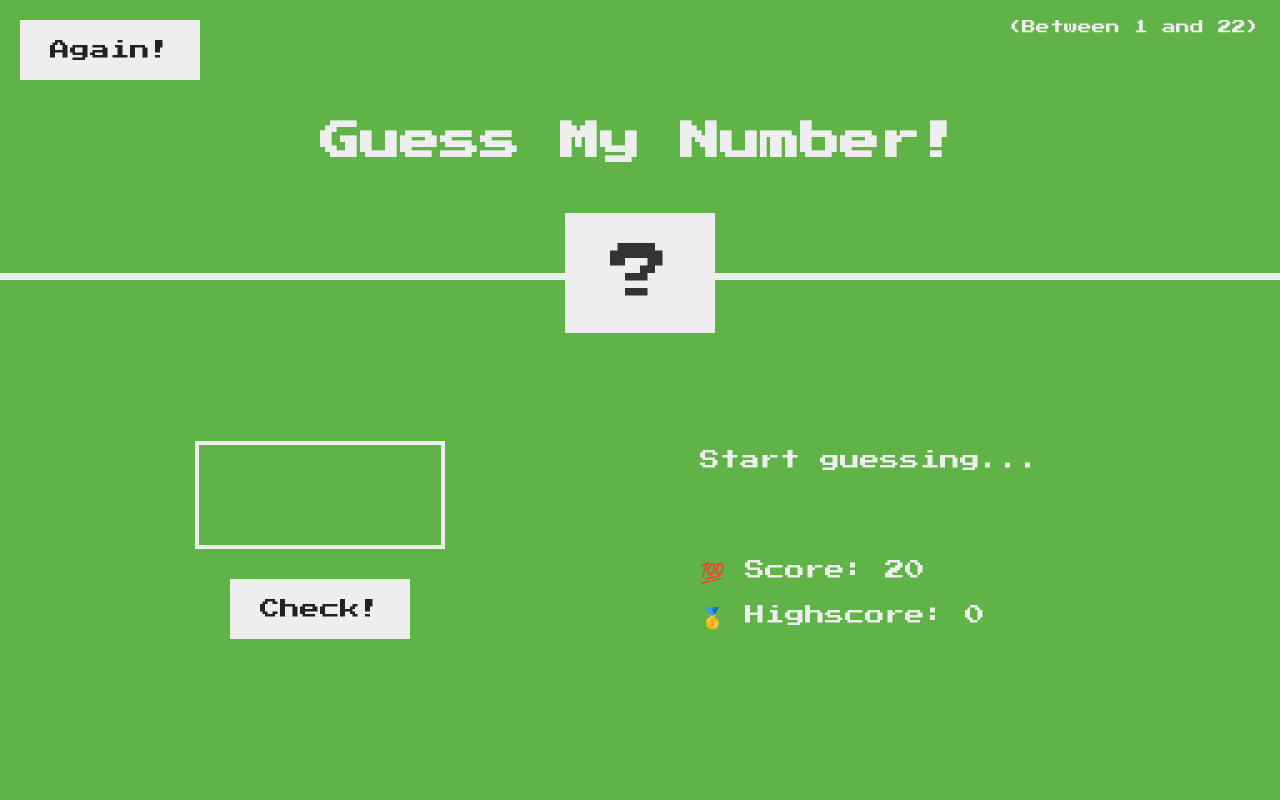
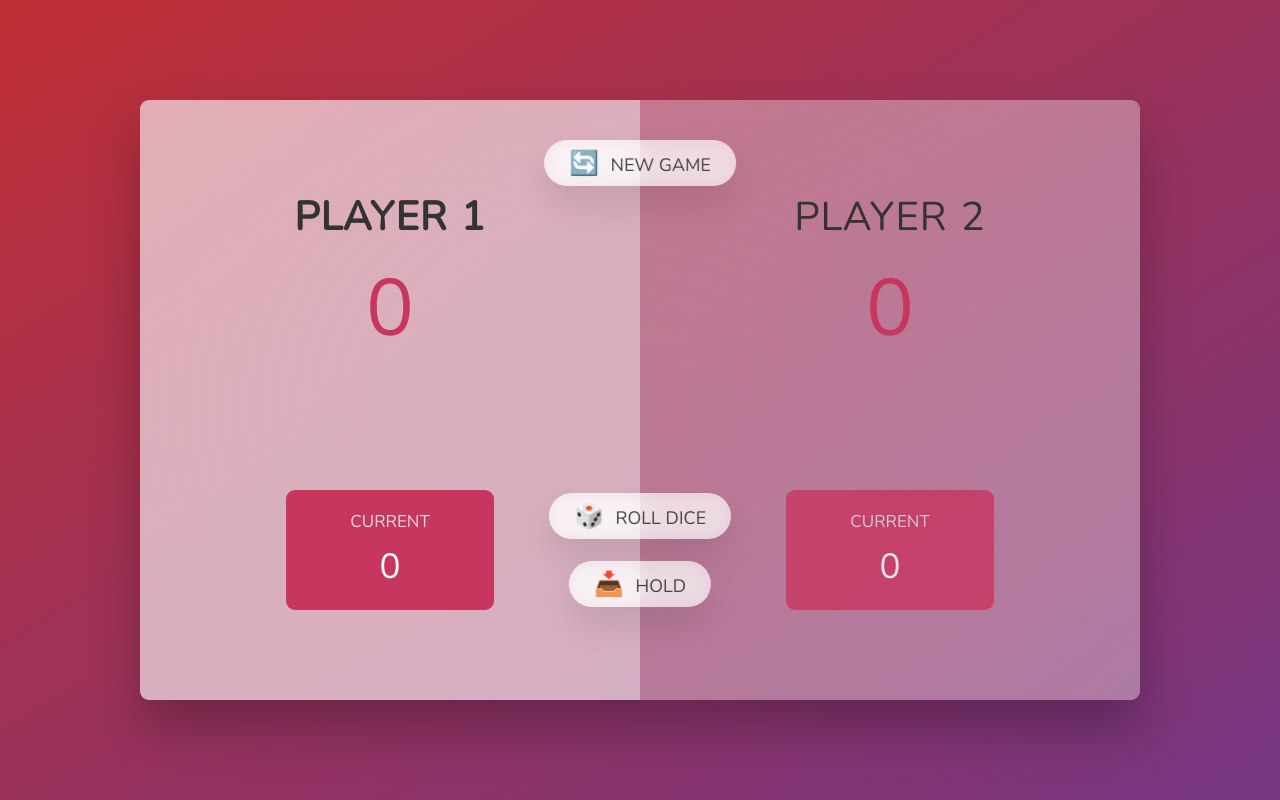
Before and after one commit to SiddhiNaveen1/lucky, a plain HTML site: page index.html in a window 1280 px wide. Drawn offline with nearby package versions, Linux system fonts and the light colour scheme.

Commit message:
Add files via upload

```diff
--- a/index.html
+++ b/index.html
@@ -5,27 +5,31 @@
     <meta name="viewport" content="width=device-width, initial-scale=1.0" />
     <meta http-equiv="X-UA-Compatible" content="ie=edge" />
     <link rel="stylesheet" href="style.css" />
-    <title>Guess My Number!</title>
+    <title>Pig Game</title>
   </head>
   <body>
-    <header>
-      <h1>Guess My Number!</h1>
-      <p class="between">(Between 1 and 22)</p>
-      <button class="btn again">Again!</button>
-      <div class="number">?</div>
-    </header>
     <main>
-      <section class="left">
-        <input type="number" class="guess" />
-        <button class="btn check">Check!</button>
+      <section class="player player--0 player--active">
+        <h2 class="name" id="name--0">Player 1</h2>
+        <p class="score" id="score--0">43</p>
+        <div class="current">
+          <p class="current-label">Current</p>
+          <p class="current-score" id="current--0">0</p>
+        </div>
       </section>
-      <section class="right">
-        <p class="message">Start guessing...</p>
-        <p class="label-score">💯 Score: <span class="score">20</span></p>
-        <p class="label-highscore">
-          🥇 Highscore: <span class="highscore">0</span>
-        </p>
+      <section class="player player--1">
+        <h2 class="name" id="name--1">Player 2</h2>
+        <p class="score" id="score--1">24</p>
+        <div class="current">
+          <p class="current-label">Current</p>
+          <p class="current-score" id="current--1">0</p>
+        </div>
       </section>
+
+      <img src="dice-5.png" alt="Playing dice" class="dice" />
+      <button class="btn btn--new">🔄 New game</button>
+      <button class="btn btn--roll">🎲 Roll dice</button>
+      <button class="btn btn--hold">📥 Hold</button>
     </main>
     <script src="script.js"></script>
   </body>
--- a/script.js
+++ b/script.js
@@ -1,64 +1,98 @@
 'use strict';
 
-const sercetnumber=Math.trunc(Math.random()*20)+1
+// Selecting elements
+const player0El = document.querySelector('.player--0');
+const player1El = document.querySelector('.player--1');
+const score0El = document.querySelector('#score--0');
+const score1El = document.getElementById('score--1');
+const current0El = document.getElementById('current--0');
+const current1El = document.getElementById('current--1');
 
-let score=20
+const diceEl = document.querySelector('.dice');
+const btnNew = document.querySelector('.btn--new');
+const btnRoll = document.querySelector('.btn--roll');
+const btnHold = document.querySelector('.btn--hold');
 
-document.querySelector('.check').addEventListener('click',function(){
-    const guess=Number(document.querySelector('.guess').value)
-    console.log(guess,typeof guess)
+let scores, currentScore, activePlayer, playing;
 
-    if(!guess){
-        document.querySelector('.message').textContent='no number'
+// Starting conditions
+const init = function () {
+  scores = [0, 0];
+  currentScore = 0;
+  activePlayer = 0;
+  playing = true;
 
-    }else if(guess===sercetnumber){
+  score0El.textContent = 0;
+  score1El.textContent = 0;
+  current0El.textContent = 0;
+  current1El.textContent = 0;
 
-        document.querySelector('.message').textContent='correct number'
-        document.querySelector('.number').textContent=sercetnumber
-``
-        document.querySelector('body').style.background='#60b347'
-        document.querySelector('.number').style.width='30rem'
+  diceEl.classList.add('hidden');
+  player0El.classList.remove('player--winner');
+  player1El.classList.remove('player--winner');
+  player0El.classList.add('player--active');
+  player1El.classList.remove('player--active');
+};
+init();
 
-        if(score>highscore){
-            highscore=score
-            document.querySelector('.highscore').textContent='highscore'
-        }
+const switchPlayer = function () {
+  document.getElementById(`current--${activePlayer}`).textContent = 0;
+  currentScore = 0;
+  activePlayer = activePlayer === 0 ? 1 : 0;
+  player0El.classList.toggle('player--active');
+  player1El.classList.toggle('player--active');
+};
 
+// Rolling dice functionality
+btnRoll.addEventListener('click', function () {
+  if (playing) {
+    // 1. Generating a random dice roll
+    const dice = Math.trunc(Math.random() * 6) + 1;
 
-    }else if(guess>=sercetnumber){
+    // 2. Display dice
+    diceEl.classList.remove('hidden');
+    diceEl.src = `dice-${dice}.png`;
 
-        if(score>1){
+    // 3. Check for rolled 1
+    if (dice !== 1) {
+      // Add dice to current score
+      currentScore += dice;
+      document.getElementById(
+        `current--${activePlayer}`
+      ).textContent = currentScore;
+    } else {
+      // Switch to next player
+      switchPlayer();
+    }
+  }
+});
 
-            document.querySelector('.message').textContent='high number'
-        score--
-        document.querySelector('.score').textContent=score
-        }else{
-            document.querySelector('.message').textContent='you last the game'
-            document.querySelector('.score').textContent=0
-        }
+btnHold.addEventListener('click', function () {
+  if (playing) {
+    // 1. Add current score to active player's score
+    scores[activePlayer] += currentScore;
+    // scores[1] = scores[1] + currentScore
 
-    }else if(guess<=sercetnumber){
-        if(score>1){
-            document.querySelector('.message').textContent='low number'
-            score--
-            document.querySelector('.score').textContent=score
-            }else{
-                document.querySelector('.message').textContent='you last the game'
-                document.querySelector('.score').textContent=0
-            }
-        }
+    document.getElementById(`score--${activePlayer}`).textContent =
+      scores[activePlayer];
 
-})
+    // 2. Check if player's score is >= 100
+    if (scores[activePlayer] >= 100) {
+      // Finish the game
+      playing = false;
+      diceEl.classList.add('hidden');
 
+      document
+        .querySelector(`.player--${activePlayer}`)
+        .classList.add('player--winner');
+      document
+        .querySelector(`.player--${activePlayer}`)
+        .classList.remove('player--active');
+    } else {
+      // Switch to the next player
+      switchPlayer();
+    }
+  }
+});
 
-document.querySelector('.again').addEventListener('click',function(){
-    score=20
-    sercetnumber=Math.trunc(Math.random()*20)+1
-    document.querySelector('.message').textContent='Start guessing...'
-    document.querySelector('.score').textContent=score
-    document.querySelector('.number').textContent='?'
-    document.querySelector('.guess').value=''
-    document.querySelector('body').style.background='#222'
-    document.querySelector('.number').style.width='15rem'
-
-})
+btnNew.addEventListener('click', init);
--- a/style.css
+++ b/style.css
@@ -1,4 +1,4 @@
-@import url('https://fonts.googleapis.com/css?family=Press+Start+2P&display=swap');
+@import url('https://fonts.googleapis.com/css2?family=Nunito&display=swap');
 
 * {
   margin: 0;
@@ -12,107 +12,160 @@ html {
 }
 
 body {
-  font-family: 'Press Start 2P', sans-serif;
-  color: #eee;
-  background-color: #222;
-   background-color: #60b347;
+  font-family: 'Nunito', sans-serif;
+  font-weight: 400;
+  height: 100vh;
+  color: #333;
+  background-image: linear-gradient(to top left, #753682 0%, #bf2e34 100%);
+  display: flex;
+  align-items: center;
+  justify-content: center;
 }
 
-header {
+/* LAYOUT */
+main {
   position: relative;
-  height: 35vh;
-  border-bottom: 7px solid #eee;
+  width: 100rem;
+  height: 60rem;
+  background-color: rgba(255, 255, 255, 0.35);
+  backdrop-filter: blur(200px);
+  filter: blur();
+  box-shadow: 0 3rem 5rem rgba(0, 0, 0, 0.25);
+  border-radius: 9px;
+  overflow: hidden;
+  display: flex;
 }
 
-main {
-  height: 65vh;
-  color: #eee;
-  display: flex;
-  align-items: center;
-  justify-content: space-around;
-}
-
-.left {
-  width: 52rem;
+.player {
+  flex: 50%;
+  padding: 9rem;
   display: flex;
   flex-direction: column;
   align-items: center;
+  transition: all 0.75s;
 }
 
-.right {
-  width: 52rem;
-  font-size: 2rem;
+/* ELEMENTS */
+.name {
+  position: relative;
+  font-size: 4rem;
+  text-transform: uppercase;
+  letter-spacing: 1px;
+  word-spacing: 2px;
+  font-weight: 300;
+  margin-bottom: 1rem;
 }
 
-/* ELEMENTS STYLE */
-h1 {
-  font-size: 4rem;
-  text-align: center;
-  position: absolute;
-  width: 100%;
-  top: 52%;
-  left: 50%;
-  transform: translate(-50%, -50%);
+.score {
+  font-size: 8rem;
+  font-weight: 300;
+  color: #c7365f;
+  margin-bottom: auto;
 }
 
-.number {
-  background: #eee;
-  color: #333;
-  font-size: 6rem;
-  width: 15rem;
-  padding: 3rem 0rem;
-  text-align: center;
-  position: absolute;
-  bottom: 0;
-  left: 50%;
-  transform: translate(-50%, 50%);
+.player--active {
+  background-color: rgba(255, 255, 255, 0.4);
+}
+.player--active .name {
+  font-weight: 700;
+}
+.player--active .score {
+  font-weight: 400;
 }
 
-.between {
-  font-size: 1.4rem;
-  position: absolute;
-  top: 2rem;
-  right: 2rem;
+.player--active .current {
+  opacity: 1;
 }
 
-.again {
-  position: absolute;
-  top: 2rem;
-  left: 2rem;
+.current {
+  background-color: #c7365f;
+  opacity: 0.8;
+  border-radius: 9px;
+  color: #fff;
+  width: 65%;
+  padding: 2rem;
+  text-align: center;
+  transition: all 0.75s;
 }
 
-.guess {
-  background: none;
-  border: 4px solid #eee;
-  font-family: inherit;
-  color: inherit;
-  font-size: 5rem;
-  padding: 2.5rem;
-  width: 25rem;
-  text-align: center;
-  display: block;
-  margin-bottom: 3rem;
+.current-label {
+  text-transform: uppercase;
+  margin-bottom: 1rem;
+  font-size: 1.7rem;
+  color: #ddd;
 }
 
-.btn {
-  border: none;
-  background-color: #eee;
-  color: #222;
-  font-size: 2rem;
-  font-family: inherit;
-  padding: 2rem 3rem;
-  cursor: pointer;
+.current-score {
+  font-size: 3.5rem;
 }
 
-.btn:hover {
-  background-color: #ccc;
+/* ABSOLUTE POSITIONED ELEMENTS */
+.btn {
+  position: absolute;
+  left: 50%;
+  transform: translateX(-50%);
+  color: #444;
+  background: none;
+  border: none;
+  font-family: inherit;
+  font-size: 1.8rem;
+  text-transform: uppercase;
+  cursor: pointer;
+  font-weight: 400;
+  transition: all 0.2s;
+
+  background-color: white;
+  background-color: rgba(255, 255, 255, 0.6);
+  backdrop-filter: blur(10px);
+
+  padding: 0.7rem 2.5rem;
+  border-radius: 50rem;
+  box-shadow: 0 1.75rem 3.5rem rgba(0, 0, 0, 0.1);
 }
 
-.message {
-  margin-bottom: 8rem;
-  height: 3rem;
+.btn::first-letter {
+  font-size: 2.4rem;
+  display: inline-block;
+  margin-right: 0.7rem;
 }
 
-.label-score {
-  margin-bottom: 2rem;
+.btn--new {
+  top: 4rem;
 }
+.btn--roll {
+  top: 39.3rem;
+}
+.btn--hold {
+  top: 46.1rem;
+}
+
+.btn:active {
+  transform: translate(-50%, 3px);
+  box-shadow: 0 1rem 2rem rgba(0, 0, 0, 0.15);
+}
+
+.btn:focus {
+  outline: none;
+}
+
+.dice {
+  position: absolute;
+  left: 50%;
+  top: 16.5rem;
+  transform: translateX(-50%);
+  height: 10rem;
+  box-shadow: 0 2rem 5rem rgba(0, 0, 0, 0.2);
+}
+
+.player--winner {
+  background-color: #2f2f2f;
+}
+
+.player--winner .name {
+  font-weight: 700;
+  color: #c7365f;
+}
+
+.hidden {
+  display: none;
+}
```
Also changed, not shown: dice-1.png (added), dice-2.png (added), dice-3.png (added), dice-4.png (added), dice-5.png (added), dice-6.png (added), pig-game-flowchart.png (added).
